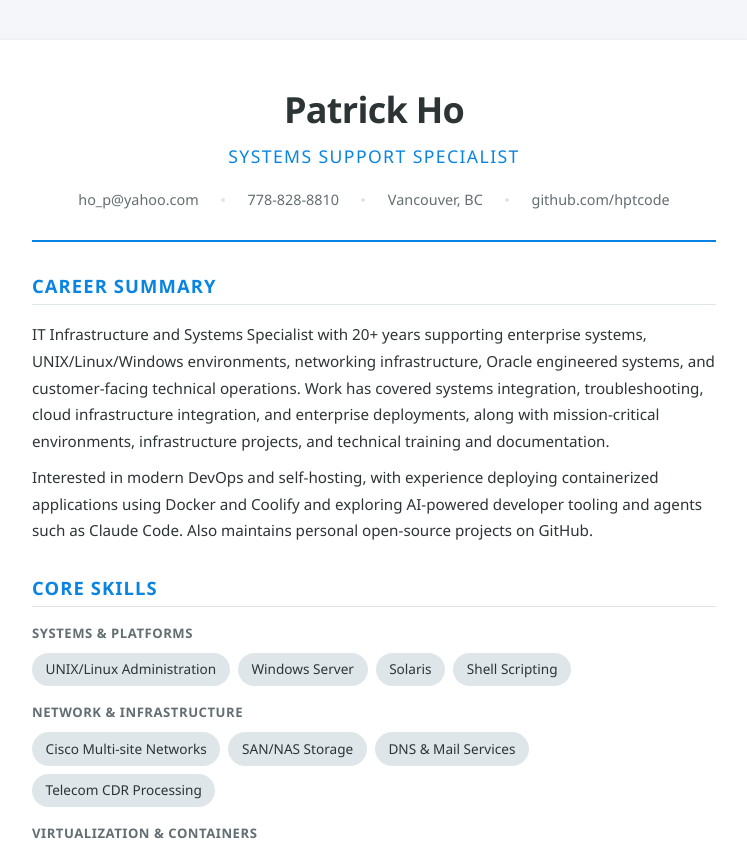
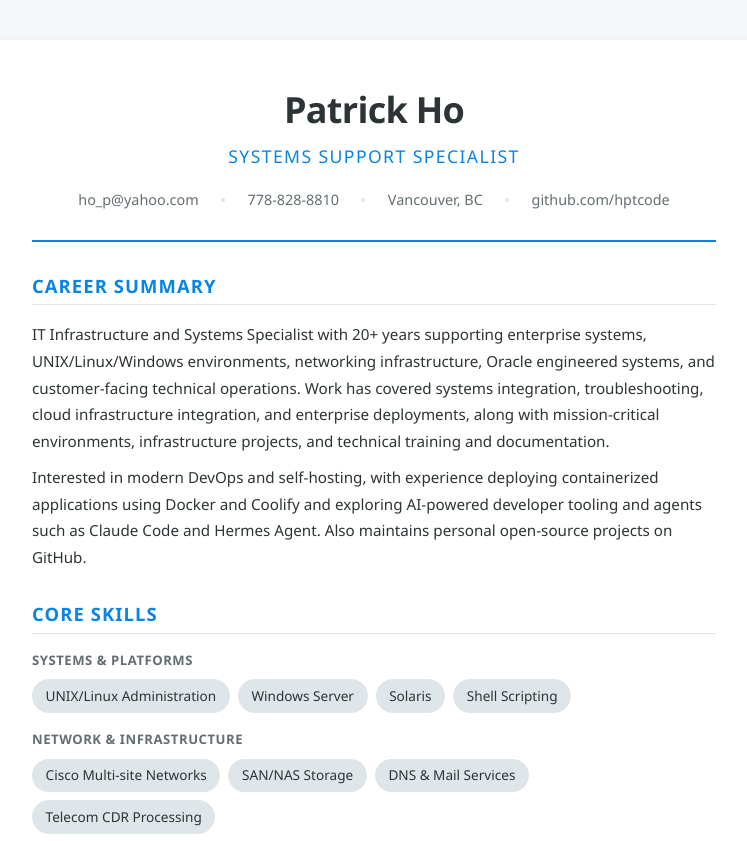
Before and after one commit to hptcode/cv, a React (Vite) app: page / in a window 1280 px wide. Shown: the top 841 px of the page, without its empty margins (266-1013 px from the left). Built offline with nearby package versions, Linux system fonts and the light colour scheme.

Commit message:
Plain single-column CV

```diff
--- a/src/App.jsx
+++ b/src/App.jsx
@@ -13,7 +13,7 @@ const contact = {
 
 const summary = [
   'IT Infrastructure and Systems Specialist with 20+ years supporting enterprise systems, UNIX/Linux/Windows environments, networking infrastructure, Oracle engineered systems, and customer-facing technical operations. Work has covered systems integration, troubleshooting, cloud infrastructure integration, and enterprise deployments, along with mission-critical environments, infrastructure projects, and technical training and documentation.',
-  'Interested in modern DevOps and self-hosting, with experience deploying containerized applications using Docker and Coolify and exploring AI-powered developer tooling and agents such as Claude Code. Also maintains personal open-source projects on GitHub.',
+  'Interested in modern DevOps and self-hosting, with experience deploying containerized applications using Docker and Coolify and exploring AI-powered developer tooling and agents such as Claude Code and Hermes Agent. Also maintains personal open-source projects on GitHub.',
 ]
 
 const skillGroups = [
```
